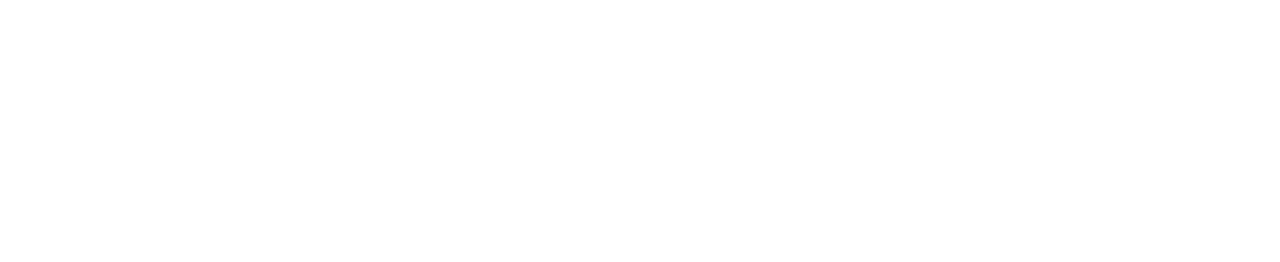
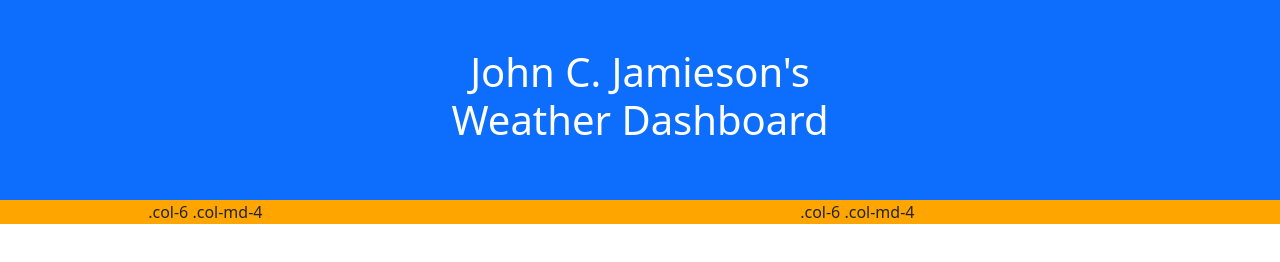
Before and after one commit to CrusaderJohn/Weather-Dashboard-John-Jamieson, a plain HTML site: page index.html in a window 1280 px wide. Drawn offline with nearby package versions, Linux system fonts and the light colour scheme.

Commit message:
Basic layout

```diff
--- a/index.html
+++ b/index.html
@@ -11,17 +11,14 @@
 </head>
 
 <body>
-    <header>
-
+    <header class="container-fluid p-5 bg-primary text-white text-center">
+        <h1>John C. Jamieson's<br>Weather Dashboard</h1>
     </header>
 
-    <main>
-
+    <main class="row">
+        <div class="col-12 col-md-4 text-center">.col-6 .col-md-4</div>
+        <div class="col-12 col-md-8 text-center">.col-6 .col-md-4</div>
     </main>
-
-    <footer>
-
-    </footer>
 
     <!-- Bootstrap via CDN -->
     <script src="https://cdn.jsdelivr.net/npm/bootstrap@5.2.2/dist/js/bootstrap.bundle.min.js" integrity="sha384-OERcA2EqjJCMA+/3y+gxIOqMEjwtxJY7qPCqsdltbNJuaOe923+mo//f6V8Qbsw3" crossorigin="anonymous"></script>
--- a/style.css
+++ b/style.css
@@ -0,0 +1,9 @@
+header
+{
+    background-color: red;
+}
+
+main
+{
+    background-color: orange;
+}
```
